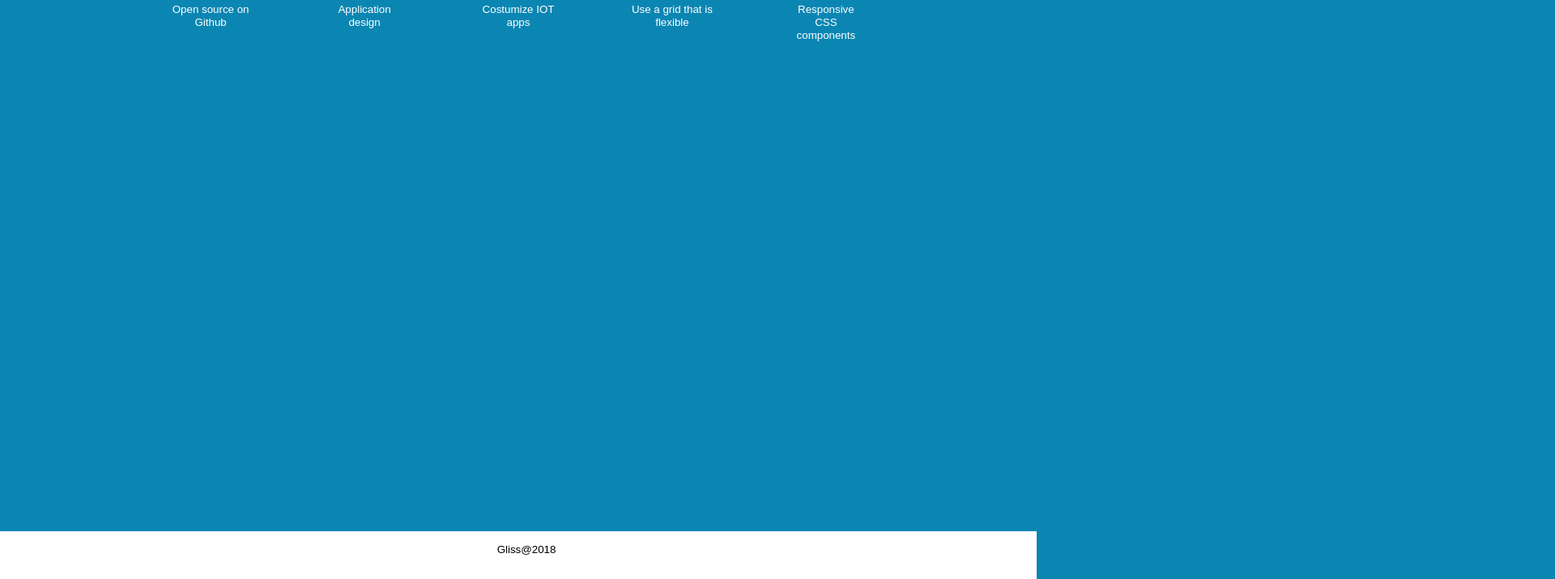
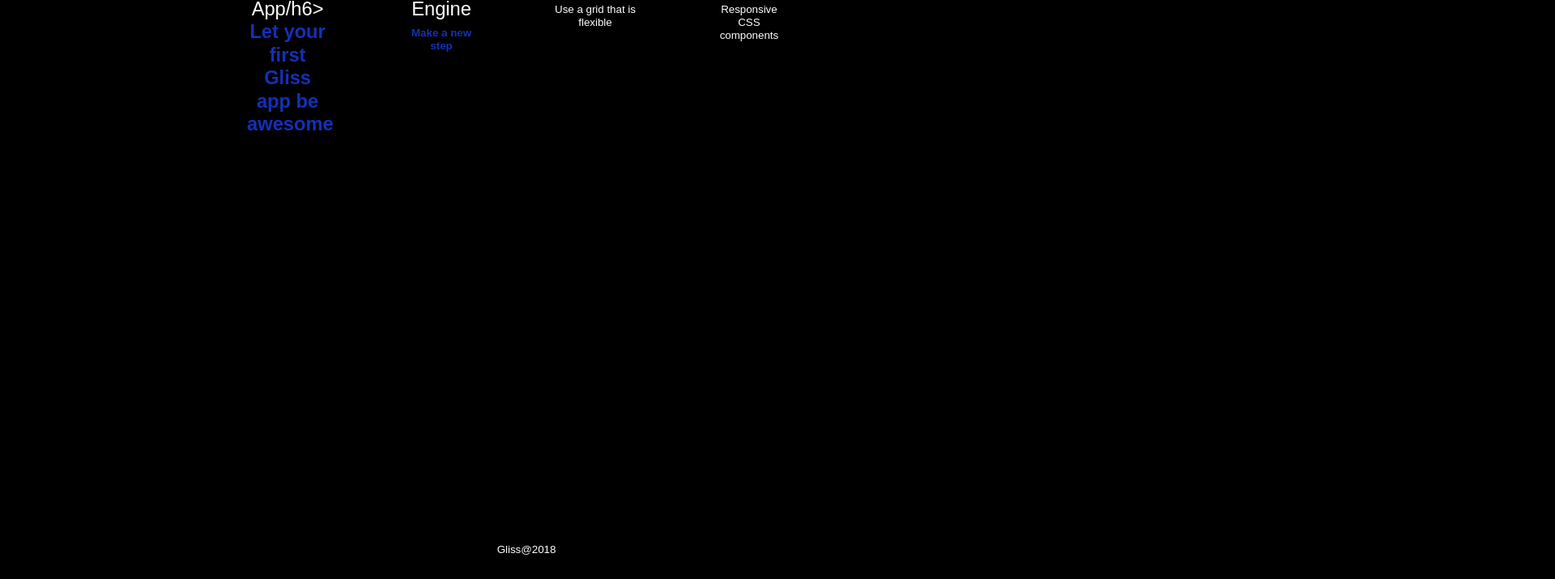
Before and after one commit to Gliss01/Gliss-website, a plain HTML site: page index.html in a window 1280 px wide. Shown: the part 84-799 px from the top of the page at 81% size, 1920 px wide, since content can reach past the window. Drawn offline with nearby package versions, Linux system fonts and the light colour scheme.

Commit message:
Update index.html

```diff
--- a/index.html
+++ b/index.html
@@ -47,7 +47,7 @@
 
 
 </head>
-<body class="gliss-gliss">
+<body class="gliss-black">
 
 <style>
 </style>
@@ -59,26 +59,22 @@
   –––––––––––––––––––––––––––––––––––––––––––––––––– -->
 
 
-
+<center>
  <div class="wrapper">
   <div class="genos">
-<ol class="gliss-gliss wix">
+<ol class="gliss-black wix">
  <li>
-<i class="fab fa-github"></i>
+<i class="fas fa-server"></i>
 <br>
-<h6>Free</h6>
-<a>Open source on Github</a>
+<h6>Gliss App/h6>
+<a href="https://github.com/Gliss01/Gliss-app">Let your first Gliss app be awesome</a>
 </li>
 <li>
-<i class="fas fa-paint-roller"></i>
+
+<i class="fas fa-project-diagram"></i>
 <br>
-<h6>Design</h6>
-<a>Application design</a></li>
-<li>
-<i class="fas fa-box"></i>
-<br>
-<h6>Modulize</h6>
-<a>Costumize IOT apps</a>
+<h6>Gliss Engine</h6>
+<a href="https://github.com/Gliss01/Gliss-engine">Make a new step</a>
 </li>
 <li>
 
@@ -95,17 +91,17 @@
 </ol>
 </div>
 </div>
+</center>
 
 
 
-<canvas width="1960" height="1600"></canvas>
 
     <!-- Foot Page Layout
   –––––––––––––––––––––––––––––––––––––––––––––––––– -->
 
 
    <footer class="page-footer">
- <div class="page-footer__inner gliss-white">
+ <div class="page-footer__inner gliss-black">
     <p>
 Gliss@2018
 </p>
@@ -121,85 +117,7 @@ Gliss@2018
       ga('send', 'pageview');
     </script>
 
-<script src="https://d3js.org/d3.v4.min.js"></script>
-<script>
 
-var canvas = document.querySelector("canvas"),
-    context = canvas.getContext("2d"),
-    width = canvas.width,
-    height = canvas.height;
-
-var simulation = d3.forceSimulation()
-    .force("link", d3.forceLink().id(function(d) { return d.id; }))
-    .force("charge", d3.forceManyBody())
-    .force("center", d3.forceCenter(width / 2, height / 2));
-
-d3.json("miserables.json", function(error, graph) {
-  if (error) throw error;
-
-  simulation
-      .nodes(graph.nodes)
-      .on("tick", ticked);
-
-  simulation.force("link")
-      .links(graph.links);
-
-  d3.select(canvas)
-      .call(d3.drag()
-          .container(canvas)
-          .subject(dragsubject)
-          .on("start", dragstarted)
-          .on("drag", dragged)
-          .on("end", dragended));
-
-  function ticked() {
-    context.clearRect(0, 0, width, height);
-
-    context.beginPath();
-    graph.links.forEach(drawLink);
-    context.strokeStyle = "#aaa";
-    context.stroke();
-
-    context.beginPath();
-    graph.nodes.forEach(drawNode);
-    context.fill();
-    context.strokeStyle = "#fff";
-    context.stroke();
-  }
-
-  function dragsubject() {
-    return simulation.find(d3.event.x, d3.event.y);
-  }
-});
-
-function dragstarted() {
-  if (!d3.event.active) simulation.alphaTarget(0.3).restart();
-  d3.event.subject.fx = d3.event.subject.x;
-  d3.event.subject.fy = d3.event.subject.y;
-}
-
-function dragged() {
-  d3.event.subject.fx = d3.event.x;
-  d3.event.subject.fy = d3.event.y;
-}
-
-function dragended() {
-  if (!d3.event.active) simulation.alphaTarget(0);
-  d3.event.subject.fx = null;
-  d3.event.subject.fy = null;
-}
-
-function drawLink(d) {
-  context.moveTo(d.source.x, d.source.y);
-  context.lineTo(d.target.x, d.target.y);
-}
-
-function drawNode(d) {
-  context.moveTo(d.x + 3, d.y);
-  context.arc(d.x, d.y, 3, 0, 2 * Math.PI);
-}
-
-</script>
 
 <!-- End Document
   –––––––––––––––––––––––––––––––––––––––––––––––––– -->
```
